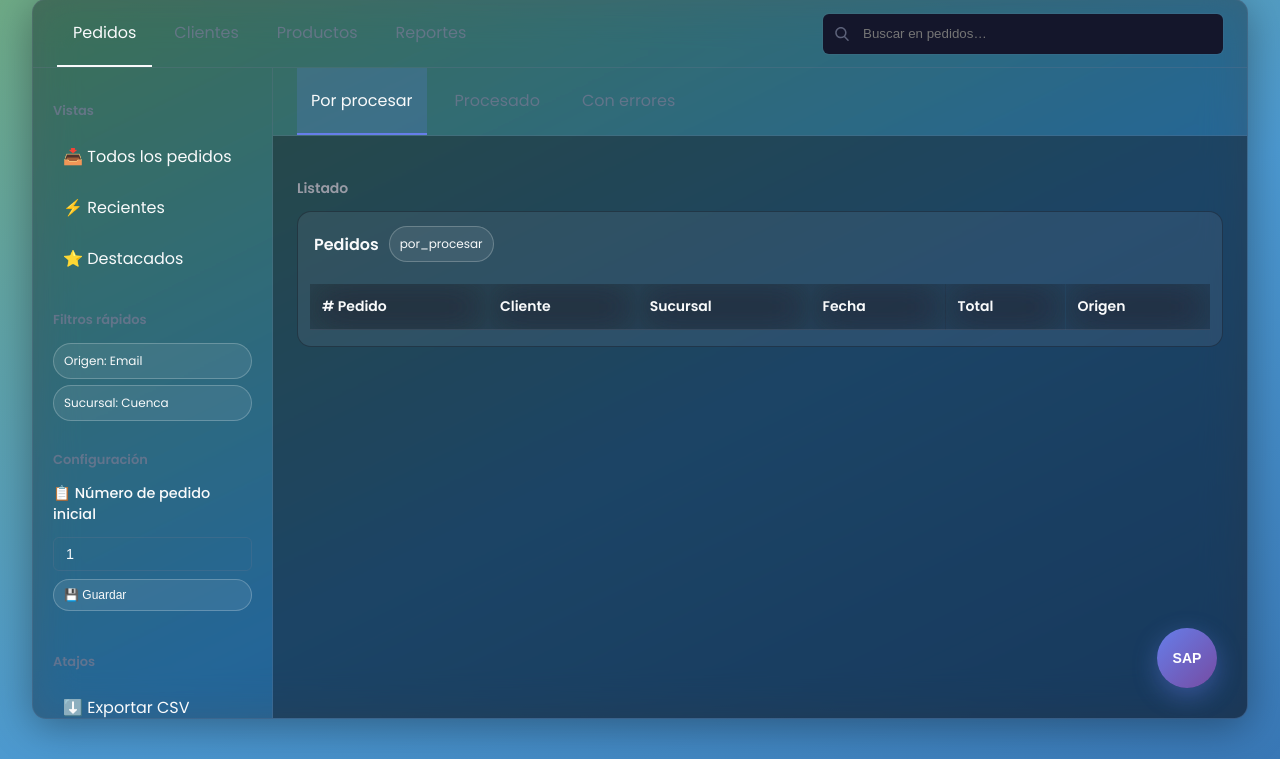
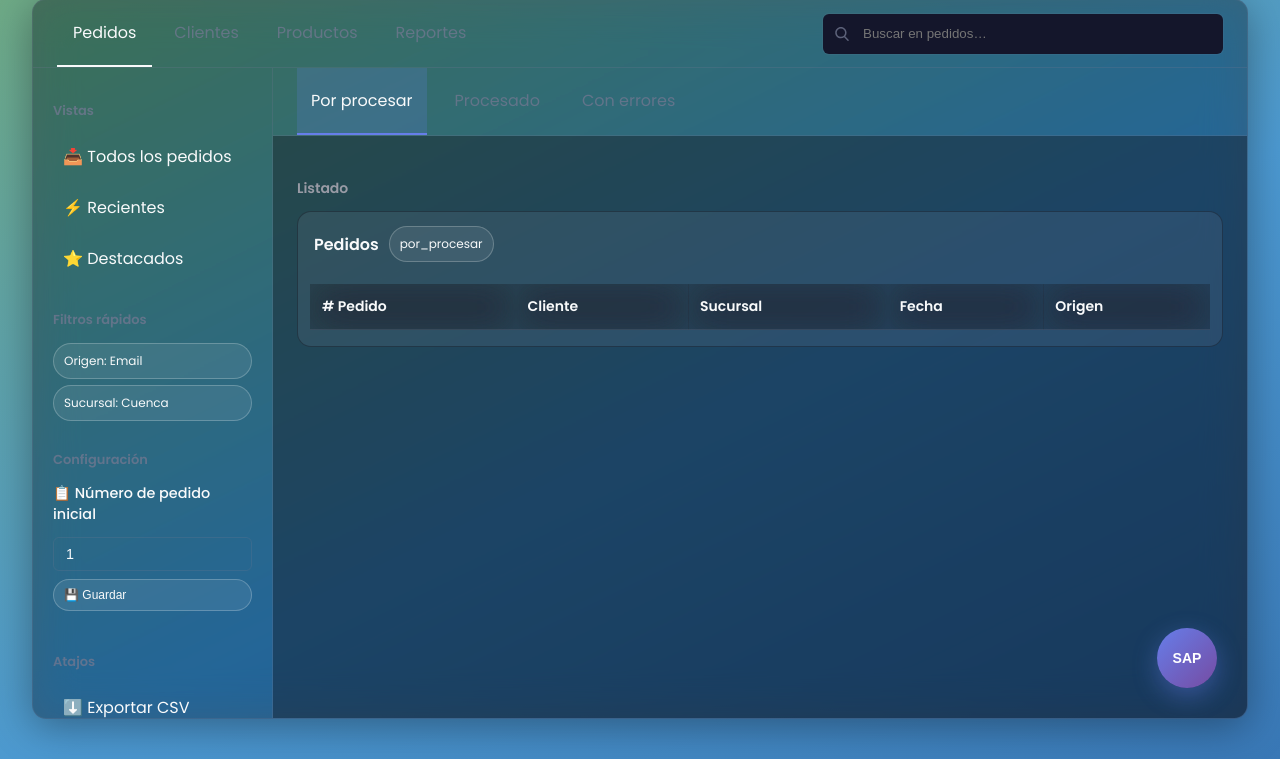
Before and after one commit to thyron001/unilimpiosur_SAP, a Flask app: page /pedidos in a window 1280 px wide. Shown: the part 41-800 px from the top of the page. Run offline with Flask 3, Linux system fonts and the light colour scheme; data that the repository does not hold is empty; some libraries are stand-ins or nearby versions.

Commit message:
Totales quitados de la base de datos y del aplicativo

```diff
--- a/main.py
+++ b/main.py
@@ -38,11 +38,6 @@ def guardar_pedido_en_pg(filas_enriquecidas: list[dict], meta: dict):
         print("⚠️ No hay filas enriquecidas para guardar en PostgreSQL.")
         return
 
-    total = Decimal("0")
-    for f in filas_enriquecidas:
-        pt = a_decimal(f.get("ptotal"))
-        if pt is not None:
-            total += pt
 
     fecha = meta.get("fecha")
     if isinstance(fecha, str):
@@ -62,11 +57,11 @@ def guardar_pedido_en_pg(filas_enriquecidas: list[dict], meta: dict):
         with conn.cursor() as cur:
             cur.execute(
                 """
-                INSERT INTO pedidos (fecha, total, pdf_filename, email_uid, email_from, email_subject)
-                VALUES (%s, %s, %s, %s, %s, %s)
+                INSERT INTO pedidos (fecha, pdf_filename, email_uid, email_from, email_subject)
+                VALUES (%s, %s, %s, %s, %s)
                 RETURNING id, numero_pedido;
                 """,
-                (fecha, total, pdf_filename, email_uid, email_from, email_subject)
+                (fecha, pdf_filename, email_uid, email_from, email_subject)
             )
             pedido_id, numero_pedido = cur.fetchone()
 
@@ -105,8 +100,8 @@ def al_encontrar_pdf(meta: dict, nombre_pdf: str, pdf_en_bytes: bytes) -> None:
         print("⚠️ No se detectaron filas en el PDF.")
         return
 
-    # 2) Sucursal y totales (del PDF)
-    resumen = proc.extraer_sucursal_y_totales(pdf_en_bytes)
+    # 2) Sucursal (del PDF)
+    resumen = proc.extraer_sucursal(pdf_en_bytes)
 
     # 3) Emparejar contra BD (cliente fijo: Roldan), usando el alias de sucursal del PDF
     filas_enriquecidas, suc, cliente_id = proc.emparejar_filas_con_bd(
@@ -119,12 +114,6 @@ def al_encontrar_pdf(meta: dict, nombre_pdf: str, pdf_en_bytes: bytes) -> None:
     pedido = {
         "fecha": meta.get("fecha"),
         "sucursal": (suc.get("nombre") if suc else resumen.get("sucursal")),  # nombre del sistema si se encontró
-        "subtotal_bruto": resumen.get("subtotal_bruto"),
-        "descuento":      resumen.get("descuento"),
-        "subtotal_neto":  resumen.get("subtotal_neto"),
-        "iva_0":          resumen.get("iva_0"),
-        "iva_15":         resumen.get("iva_15"),
-        "total":          resumen.get("total"),
     }
 
     # 5) Guardar en PostgreSQL (usa tu función existente)
@@ -147,15 +136,15 @@ def ver_pedidos():
     estado = request.args.get('estado', 'por_procesar')
     with db.obtener_conexion() as conn, conn.cursor() as cur:
         cur.execute("""
-            SELECT id, numero_pedido, fecha, total, sucursal, estado
+            SELECT id, numero_pedido, fecha, sucursal, estado
             FROM pedidos
             WHERE estado = %s
             ORDER BY id DESC
             LIMIT 200;
         """, (estado,))
         filas = [
-            {"id": i, "numero_pedido": n, "fecha": f, "total": t, "sucursal": s, "estado": e}
-            for (i, n, f, t, s, e) in cur.fetchall()
+            {"id": i, "numero_pedido": n, "fecha": f, "sucursal": s, "estado": e}
+            for (i, n, f, s, e) in cur.fetchall()
         ]
     return render_template("orders.html", orders=filas, estado_actual=estado, now=datetime.utcnow())
 
@@ -662,15 +651,15 @@ def api_pedidos_por_estado(estado: str):
 
     with db.obtener_conexion() as conn, conn.cursor() as cur:
         cur.execute("""
-            SELECT id, numero_pedido, fecha, total, sucursal, estado
+            SELECT id, numero_pedido, fecha, sucursal, estado
             FROM pedidos
             WHERE estado = %s
             ORDER BY id DESC
             LIMIT 200;
         """, (estado,))
         filas = [
-            {"id": i, "numero_pedido": n, "fecha": f, "total": t, "sucursal": s, "estado": e}
-            for (i, n, f, t, s, e) in cur.fetchall()
+            {"id": i, "numero_pedido": n, "fecha": f, "sucursal": s, "estado": e}
+            for (i, n, f, s, e) in cur.fetchall()
         ]
     return jsonify({"pedidos": filas, "estado": estado})
 
@@ -707,9 +696,7 @@ def api_generar_sap():
 def api_detalle_pedido(pedido_id: int):
     with db.obtener_conexion() as conn, conn.cursor() as cur:
         cur.execute("""
-            SELECT numero_pedido, fecha, sucursal,
-                   subtotal_bruto, descuento, subtotal_neto,
-                   iva_0, iva_15, total
+            SELECT numero_pedido, fecha, sucursal
             FROM pedidos
             WHERE id = %s;
         """, (pedido_id,))
@@ -717,9 +704,7 @@ def api_detalle_pedido(pedido_id: int):
         if not row:
             return abort(404)
 
-        (numero_pedido, fecha, sucursal,
-         subtotal_bruto, descuento, subtotal_neto,
-         iva_0, iva_15, total) = row
+        (numero_pedido, fecha, sucursal) = row
 
         cur.execute("""
             SELECT descripcion, sku, bodega, cantidad, precio_unitario, precio_total
@@ -744,14 +729,6 @@ def api_detalle_pedido(pedido_id: int):
         "numero_pedido": numero_pedido,
         "fecha": fecha.isoformat() if fecha else None,
         "sucursal": sucursal,
-        "totales": {
-            "subtotal_bruto": float(subtotal_bruto) if subtotal_bruto is not None else None,
-            "descuento":      float(descuento) if descuento is not None else None,
-            "subtotal_neto":  float(subtotal_neto) if subtotal_neto is not None else None,
-            "iva_0":          float(iva_0) if iva_0 is not None else None,
-            "iva_15":         float(iva_15) if iva_15 is not None else None,
-            "total":          float(total) if total is not None else None,
-        },
         "items": items
     })
 
--- a/procesamiento_pedidos.py
+++ b/procesamiento_pedidos.py
@@ -175,17 +175,11 @@ def _buscar_valor(titulo_regex: str, texto: str, max_saltos: int = 2) -> str | N
         return None
     return m.group(1)
 
-def extraer_sucursal_y_totales(pdf_en_bytes: bytes) -> Dict[str, Any]:
+def extraer_sucursal(pdf_en_bytes: bytes) -> Dict[str, Any]:
     """
     Devuelve:
       {
         "sucursal": "texto que viene en PDF (Solicita: …)",
-        "subtotal_bruto": Decimal|None,
-        "descuento": Decimal|None,
-        "subtotal_neto": Decimal|None,
-        "iva_0": Decimal|None,
-        "iva_15": Decimal|None,
-        "total": Decimal|None,
       }
     """
     texto = _texto_completo(pdf_en_bytes)
@@ -197,45 +191,14 @@ def extraer_sucursal_y_totales(pdf_en_bytes: bytes) -> Dict[str, Any]:
             sucursal = re.sub(r"^\s*Solicita\s*:\s*", "", line, flags=re.IGNORECASE).strip()
             break
 
-    # Totales
-    subtotales_raw = re.findall(
-        r"Subtotal(?:[^\S\r\n]|\n){0,2}\$?\s*([0-9][0-9\.\,]*|-)",
-        texto,
-        flags=re.IGNORECASE
-    )
-    raw_descuento = _buscar_valor(r"Descuento", texto, max_saltos=2)
-    raw_iva0      = _buscar_valor(r"IVA\s*0%",   texto, max_saltos=2)
-    raw_iva15     = _buscar_valor(r"IVA\s*15%",  texto, max_saltos=2)
-    raw_total     = _buscar_valor(r"\bTOTAL\b",  texto, max_saltos=3)
-
-    subtotal_bruto = to_decimal_es(subtotales_raw[0]) if len(subtotales_raw) >= 1 else None
-    subtotal_neto  = to_decimal_es(subtotales_raw[1]) if len(subtotales_raw) >= 2 else None
-
-    descuento = to_decimal_es(raw_descuento)
-    iva_0     = Decimal("0") if (raw_iva0 is None or raw_iva0 == "-") else to_decimal_es(raw_iva0)
-    iva_15    = to_decimal_es(raw_iva15)
-    total     = to_decimal_es(raw_total)
-
     return {
         "sucursal": sucursal,
-        "subtotal_bruto": subtotal_bruto,
-        "descuento": descuento,
-        "subtotal_neto": subtotal_neto,
-        "iva_0": iva_0,
-        "iva_15": iva_15,
-        "total": total,
     }
 
 def imprimir_resumen_pedido(res: Dict[str, Any]) -> None:
-    print("========== 3) SUCURSAL Y TOTALES ==========")
+    print("========== 3) SUCURSAL ==========")
     print("\nResumen del pedido (extraído del PDF):")
     print(f"  Sucursal:        {res.get('sucursal') or '-'}")
-    print(f"  Subtotal bruto:  {fmt2(res.get('subtotal_bruto'))}")
-    print(f"  Descuento:       {fmt2(res.get('descuento'))}")
-    print(f"  Subtotal neto:   {fmt2(res.get('subtotal_neto'))}")
-    print(f"  IVA 0%:          {fmt2(res.get('iva_0'))}")
-    print(f"  IVA 15%:         {fmt2(res.get('iva_15'))}")
-    print(f"  TOTAL:           {fmt2(res.get('total'))}")
     print()
 
 # ==============================
--- a/templates/orders.html
+++ b/templates/orders.html
@@ -108,7 +108,6 @@ Sección 2: CSS  (static/css/glass.css)
                         <th>Cliente</th>
                         <th>Sucursal</th>
                         <th>Fecha</th>
-                        <th>Total</th>
                         <th>Origen</th>
                       </tr>
                     </thead>
@@ -119,7 +118,6 @@ Sección 2: CSS  (static/css/glass.css)
                         <td data-label="Cliente">Roldan</td>
                         <td data-label="Sucursal">{{ o.sucursal or '-' }}</td>
                         <td data-label="Fecha">{{ o.fecha.strftime('%Y-%m-%d %H:%M:%S') if o.fecha else '' }}</td>
-                        <td class="mono" data-label="Total">{{ "{:,.2f}".format(o.total or 0) }}</td>
                         <td data-label="Origen">Email</td>
                       </tr>
                       {% endfor %}
@@ -163,7 +161,6 @@ Sección 2: CSS  (static/css/glass.css)
                   <th>Descripción</th>
                   <th class="num">Cant.</th>
                   <th class="num">P. Unit.</th>
-                  <th class="num">P. Total</th>
                 </tr>
               </thead>
               <tbody id="m-items"></tbody>
@@ -171,20 +168,6 @@ Sección 2: CSS  (static/css/glass.css)
           </div>
         </div>
 
-        <div class="glass-modal-totals">
-          <div class="line"><span>Subtotal bruto</span><strong class="mono"
-              id="t-subbr">-</strong></div>
-          <div class="line"><span>Descuento</span><strong class="mono"
-              id="t-desc">-</strong></div>
-          <div class="line"><span>Subtotal neto</span><strong class="mono"
-              id="t-subnt">-</strong></div>
-          <div class="line"><span>IVA 0%</span><strong class="mono"
-              id="t-iva0">-</strong></div>
-          <div class="line"><span>IVA 15%</span><strong class="mono"
-              id="t-iva15">-</strong></div>
-          <div class="line total"><span>Total</span><strong class="mono"
-              id="t-total">-</strong></div>
-        </div>
       </div>
     </div>
 
@@ -310,18 +293,10 @@ Sección 2: CSS  (static/css/glass.css)
             <td>${(it.descripcion || "").replace(/</g,"&lt;")}</td>
             <td class="num mono">${it.cantidad ?? ""}</td>
             <td class="num mono">${fmtMoney(it.precio_unitario)}</td>
-            <td class="num mono">${fmtMoney(it.precio_total)}</td>
           `;
           tb.appendChild(tr);
         }
 
-        const t = data.totales || {};
-        $$("#t-subbr").textContent = fmtMoney(t.subtotal_bruto);
-        $$("#t-desc").textContent  = fmtMoney(t.descuento);
-        $$("#t-subnt").textContent = fmtMoney(t.subtotal_neto);
-        $$("#t-iva0").textContent  = fmtMoney(t.iva_0);
-        $$("#t-iva15").textContent = fmtMoney(t.iva_15);
-        $$("#t-total").textContent = fmtMoney(t.total);
       }
 
       // Función para cargar pedidos por estado
@@ -347,7 +322,6 @@ Sección 2: CSS  (static/css/glass.css)
               <td data-label="Cliente">Roldan</td>
               <td data-label="Sucursal">${pedido.sucursal || '-'}</td>
               <td data-label="Fecha">${pedido.fecha ? new Date(pedido.fecha).toLocaleString() : ''}</td>
-              <td class="mono" data-label="Total">${fmtMoney(pedido.total)}</td>
               <td data-label="Origen">Email</td>
             `;
 
```
Also changed, not shown: escucha_correos.py (+4 -10 lines), persistencia_postgresql.py (+5 -23 lines), procesar_pdf_local.py (+3 -9 lines).
